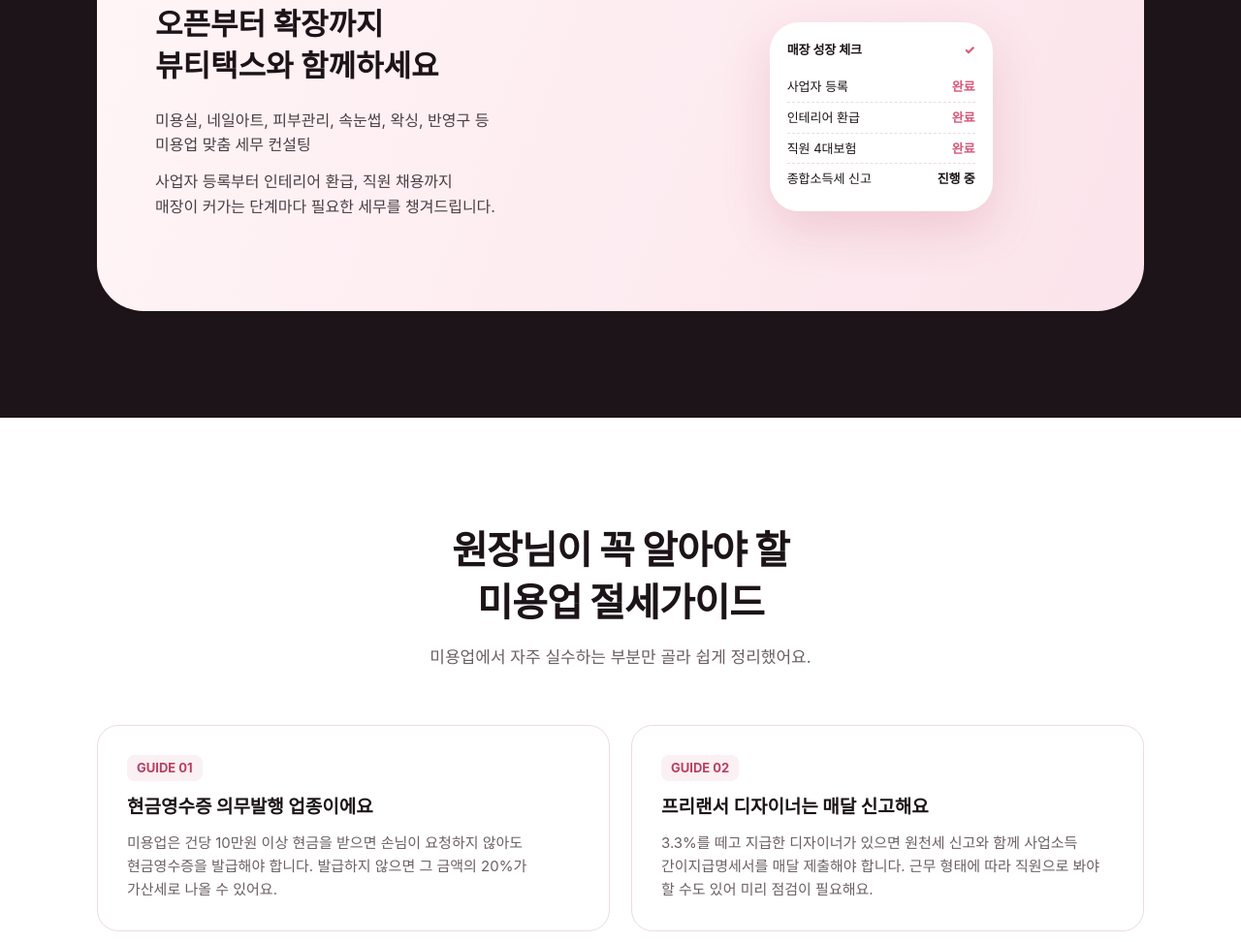
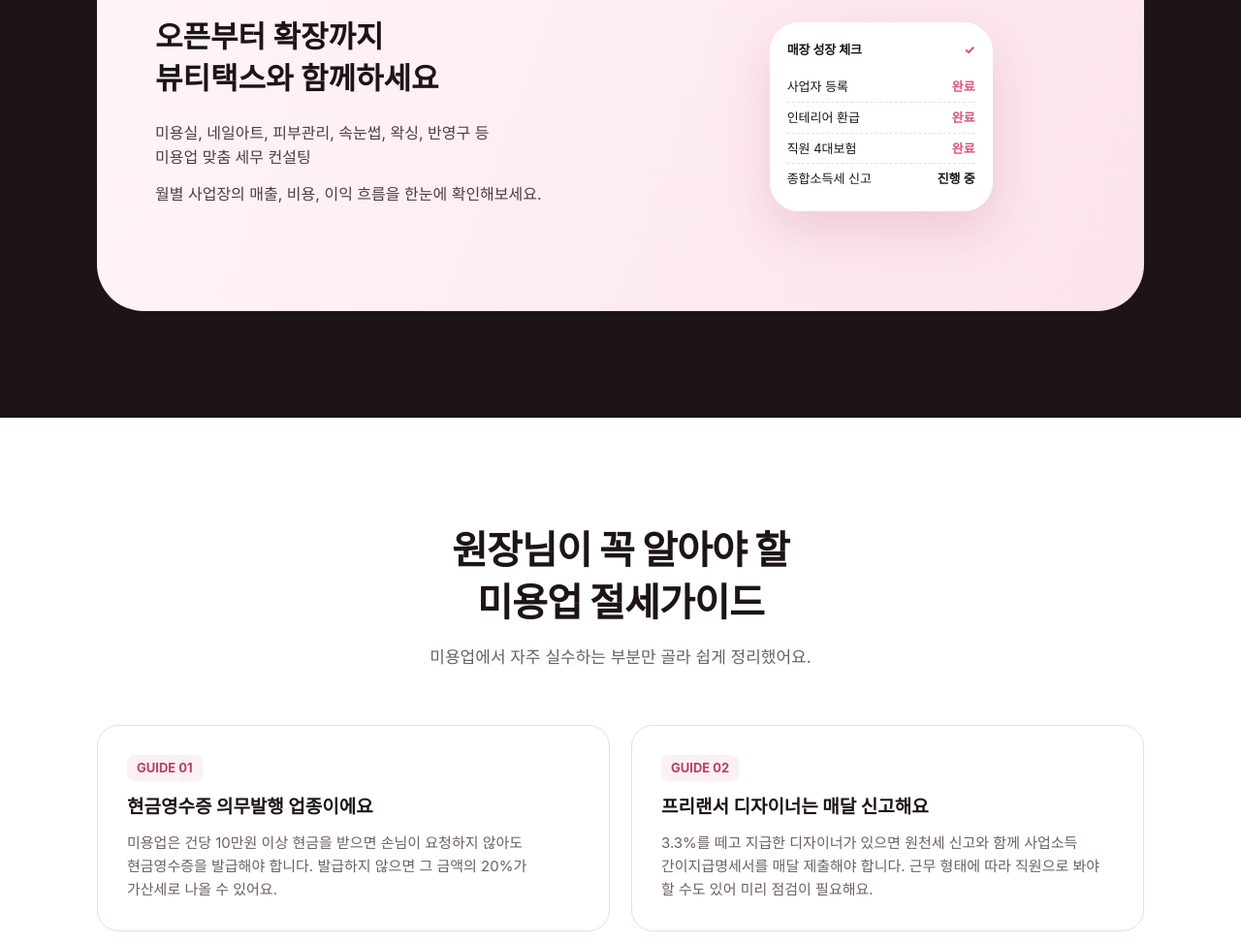
Before and after one commit to yourtax77/beautytax-homepage, a plain HTML site: page index.html in a window 1280 px wide. Shown: the part 5375-6347 px from the top of the page at 97% size. Drawn offline with Linux system fonts and the light colour scheme; a web font is replaced by a local one.

Commit message:
주요기능 문구 변경: 월별 사업장의 매출, 비용, 이익 흐름을 한눈에 확인해보세요.
Co-Authored-By: Claude Opus 5.5 <noreply@anthropic.com>

```diff
--- a/index.html
+++ b/index.html
@@ -245,7 +245,7 @@
       <div>
         <h3>오픈부터 확장까지<br>뷰티택스와 함께하세요</h3>
         <p>미용실, 네일아트, 피부관리, 속눈썹, 왁싱, 반영구 등<br>미용업 맞춤 세무 컨설팅</p>
-        <p>사업자 등록부터 인테리어 환급, 직원 채용까지<br>매장이 커가는 단계마다 필요한 세무를 챙겨드립니다.</p>
+        <p>월별 사업장의 매출, 비용, 이익 흐름을 한눈에 확인해보세요.</p>
       </div>
       <div class="mini">
         <div class="t">매장 성장 체크<span>✓</span></div>
```
